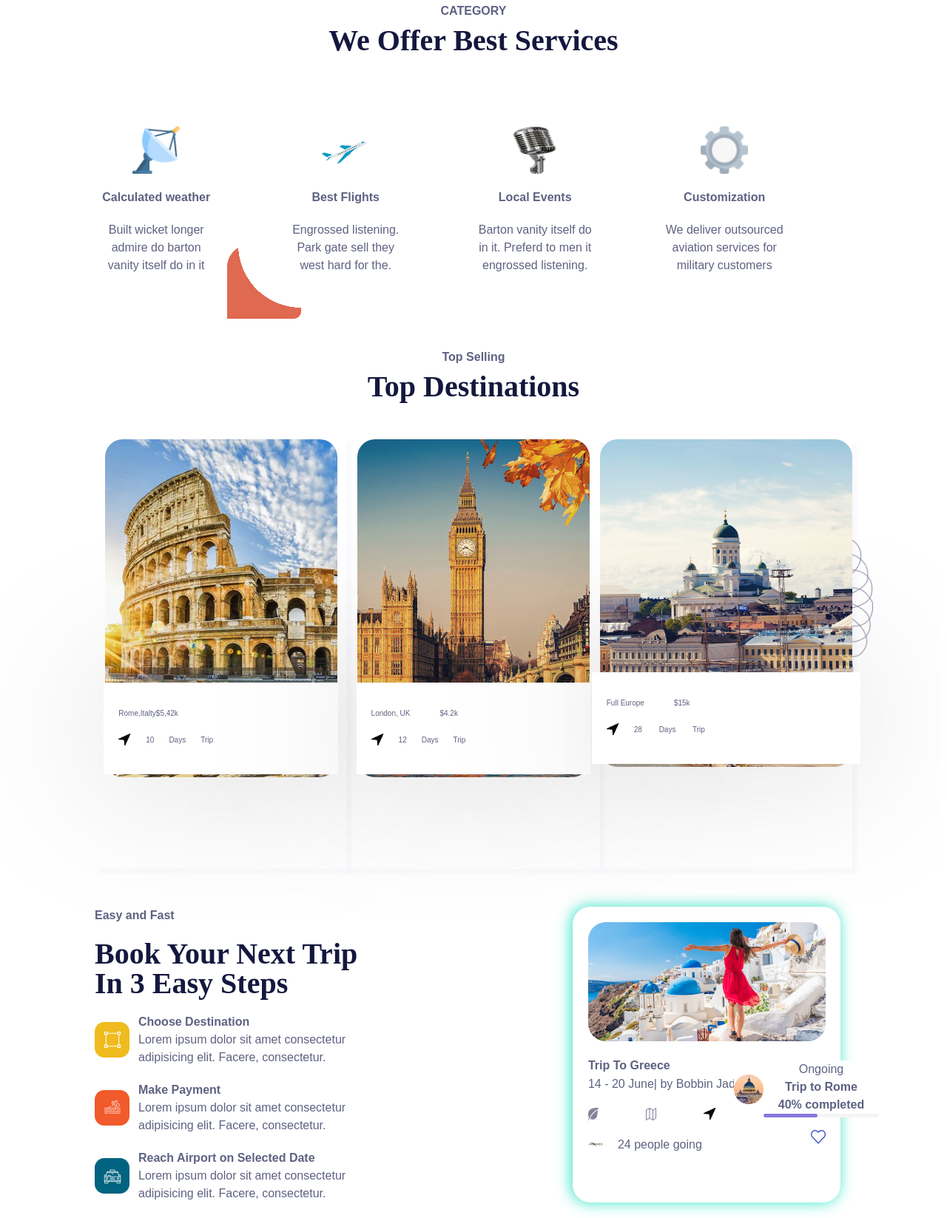
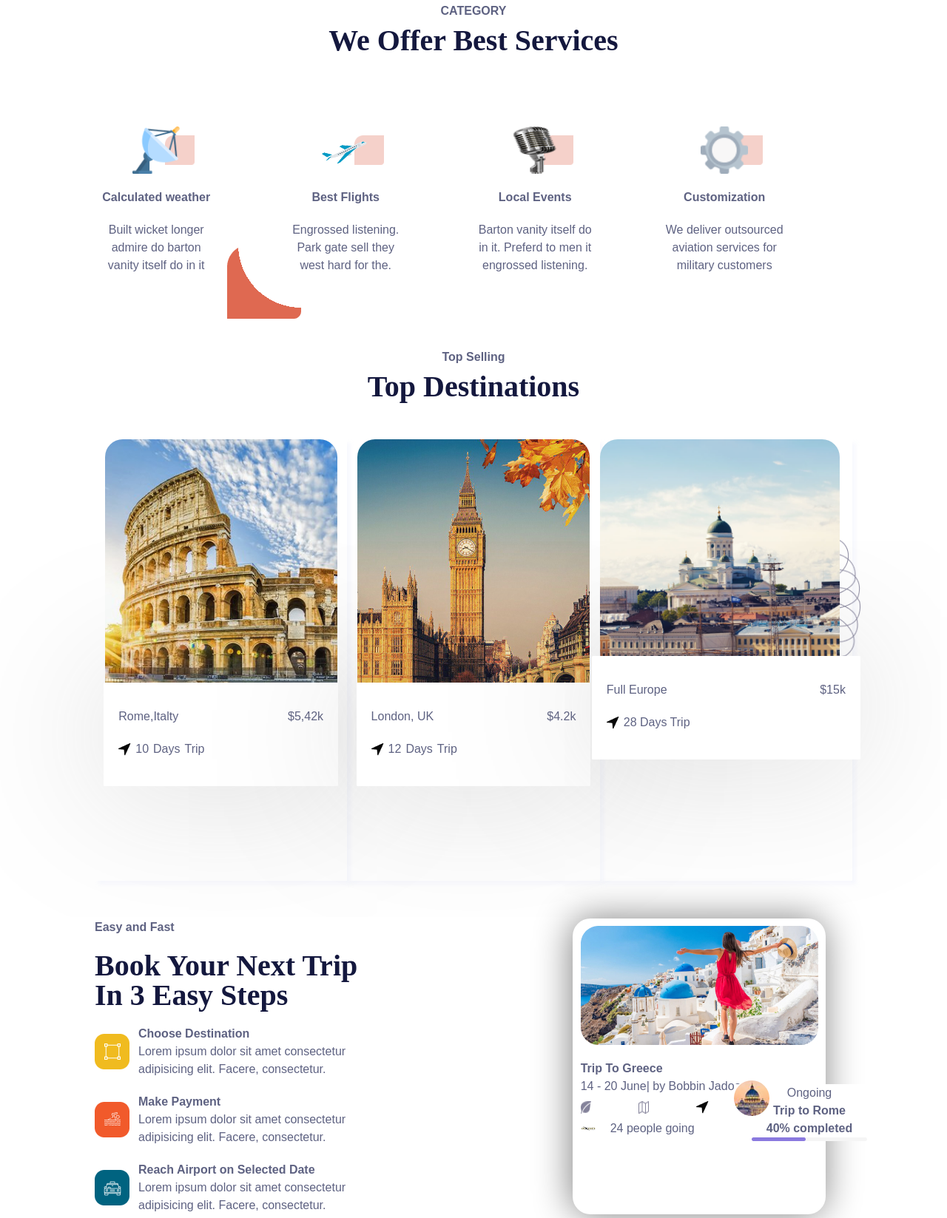
Before and after one commit to terhemeniorwua-png/travellers-website, a website: page index.html in a window 1280 px wide. Shown: the part 793-2440 px from the top of the page at 74% size. Drawn offline with Linux system fonts and the light colour scheme.

Commit message:
made some adjustments

```diff
--- a/index.html
+++ b/index.html
@@ -57,22 +57,34 @@
                </div>
                <div class="grid grid-cols-4 ">
                 <div class="card">
-                    <img src="image/satelite.png" alt="" class="size-16">
+                    <div class="flex justify-start items-center">
+                        <img src="image/satelite.png" alt="" class="size-16 relative left-5 z-10">
+                    <img src="image/Rectangle 157.png" alt="" class="opacity-30 size-10">
+                    </div>
                     <h2>Calculated weather</h2>
                     <p>Built wicket longer admire do barton vanity itself do in it</p>
                 </div>
                 <div class="card">
-                    <img src="image/plane.png" alt="" class="size-16">
+                    <div class="flex justify-start items-center">
+                    <img src="image/plane.png" alt="" class="size-16 relative left-5 z-10">
+                    <img src="image/Rectangle 157.png" alt="" class="opacity-30 size-10">
+                    </div>
                     <h2>Best Flights</h2>
                     <p>Engrossed listening. Park gate sell they west hard for the.</p>
                 </div>
                 <div class="card">
-                    <img src="image/mic.png" alt="" class="size-16">
+                    <div class="flex justify-start items-center">
+                         <img src="image/mic.png" alt="" class="size-16 relative left-5 z-10">
+                        <img src="image/Rectangle 157.png" alt="" class="opacity-30 size-10">
+                    </div>
                     <h2>Local Events</h2>
                     <p>Barton vanity itself do in it. Preferd to men it engrossed listening.</p>
                 </div>
                 <div class="card">
-                    <img src="image/power.png" alt="" class="size-16">
+                    <div class="flex justify-start items-center">
+                        <img src="image/power.png" alt="" class="size-16 relative left-5 z-10">
+                        <img src="image/Rectangle 157.png" alt="" class="opacity-30 size-10">
+                    </div>
                     <h2>Customization</h2>
                     <p>We deliver outsourced aviation services for military customers</p>
                 </div>
@@ -85,15 +97,15 @@
                     <h2 class="text-[#5E6282] pb-2">Top Selling</h2>
                     <h1 class="subHead">Top Destinations</h1>
                 </div>
-                <div class="paddingcity grid grid-cols-3 ">
+                <div class="paddingcity grid grid-cols-3">
                     <div class="cityCard">
                         <img src="image/massion2.png" alt="" class=" rounded-3xl ">
                         <div class="cardText">
-                            <div class=" text-[10px] flex justify-start px-5  space-y-5">
+                            <div class=" flex justify-between px-5  space-y-5">
                                 <h6>Rome,Italty</h6>
                                 <h6>$5,42k</h6>
                             </div>
-                            <div class="text-[10px] flex items-center pl-5 gap-5">
+                            <div class=" flex items-center pl-5 gap-1.5">
                                 <img src="image/arrow-head.png" alt="">
                                 <span>10</span> <span>Days</span> Trip</span>
                             </div>
@@ -101,12 +113,12 @@
                     </div>
                     <div class="cityCard">
                         <img src="image/skycrap.jpg" class=" rounded-3xl">
-                        <div class="cardText">
-                            <div class=" text-[10px] flex justify-start px-5 gap-10">
+                        <div class="cardText ">
+                            <div class=" flex justify-between px-5 gap-10">
                                  <h6>London, UK</h6>
                                  <h6>$4.2k</h6>
                             </div>
-                            <div class="text-[10px] flex items-center gap-5 pl-5 pt-5">
+                            <div class="flex items-center gap-1.5 pl-5 pt-5">
                                 <img src="image/arrow-head.png" alt="">
                                 <span>12</span> <span>Days</span> <span>Trip</span>
                             </div>
@@ -115,17 +127,17 @@
 
                      <div class="cityCard">
                         <div class="flex">
-                            <img src="image/massion.png" alt="" class="z-20 rounded-3xl">
+                            <img src="image/massion.png" alt="" class="z-20 rounded-3xl w-[95%]">
                             <img src="image/string.png" alt="" class="size-60 relative right-16 top-24">
                         </div>
                         <div class="cardText w-[25%] editWidth relative  z-50">
-                            <div class=" text-[10px] flex justify-start px-5 gap-10 ">
+                            <div class="flex justify-between px-5 gap-10 ">
                                 <h6>Full Europe</h6>
                                 <h6>$15k</h6>
                             </div>
-                            <div class="text-[10px] pt-5 flex items-center gap-5 px-5 ">
+                            <div class=" pt-5 flex items-center gap-1.5 px-5 ">
                                 <img src="image/arrow-head.png" alt="" class="">
-                                <h6 class="space-x-5 "><span>28</span> <span>Days</span> <span>Trip</span></h6>
+                                <h6 class=" "><span>28</span> <span>Days</span> <span>Trip</span></h6>
                             </div>
                         </div>
                     </div>
@@ -167,13 +179,13 @@
                         <p>
                             <span>14 - 20 June| by Bobbin Jadoo</span>
                         </p>
-                        <div class="flex justify-start gap-16 pt-5">
+                        <div class="flex justify-start gap-16 pt-2">
                             <img src="image/leaf 1.png" alt="" class="text-sm">
                             <img src="image/Group (4).png" alt="" class="text-sm">
                             <img src="image/arrow-head.png" alt="" class="text-sm">
                         </div>
                         <div class="flex justify-between items-center">
-                           <div class="flex items-center gap-5 pt-5">
+                           <div class="flex items-center gap-5 pt-2">
                              <img src="image/image 27.png" alt="" class="size-5">
                             <p>24 people going</p>
                            </div>
@@ -184,9 +196,9 @@
 
               </section>
               <!-- positioned card on celeCard -->
-                  <div class="flex items-center bg-white w-[20%] relative bottom-[12em] left-[54em]">
-                    <img src="image/bongalo.png" alt="" class="rounded-full size-10">
-                    <div class="flex flex-col items-center ">
+                  <div class="flex items-center gap-0 bg-white w-[20%] relative bottom-[11em] left-[54em]">
+                    <img src="image/bongalo.png" alt="" class="rounded-full relative bottom-5 size-12">
+                    <div class="flex flex-col items-center relative right-6">
                         <h6>Ongoing</h6>
                         <h2>Trip to Rome</h2>
                         <h2>40% completed</h2>
@@ -236,7 +248,7 @@
                         Subscribe to get information, latest news and other interesting offers about Jadoo
                     </h3>
                     <!-- input and button -->
-                        <div class="flex pt-24 justify-center items-center gap-24">
+                        <div class="flex pt-12 justify-center items-center gap-24">
                             <div class="flex  justify-start items-center gap-10">
                               <div class="bg-white items-center flex py-3 px-10 space-x-2 rounded-lg">
                                   <img src="image/mail.png" alt="" class="size-3">
--- a/src/input.css
+++ b/src/input.css
@@ -94,10 +94,10 @@
 }
 .celeCard{
     background-color: white;
-    padding: 2%;
+    padding: 1%;
     border-radius: 1.5em;
-    line-height: 25px;
-    box-shadow: -2px 0px 20px #32e3c6;
+    /* line-height: 18px; */
+    box-shadow: -2px 0px 50px gray;
 
 }
 .subscrib{
```
Also changed, not shown: src/output.css.
